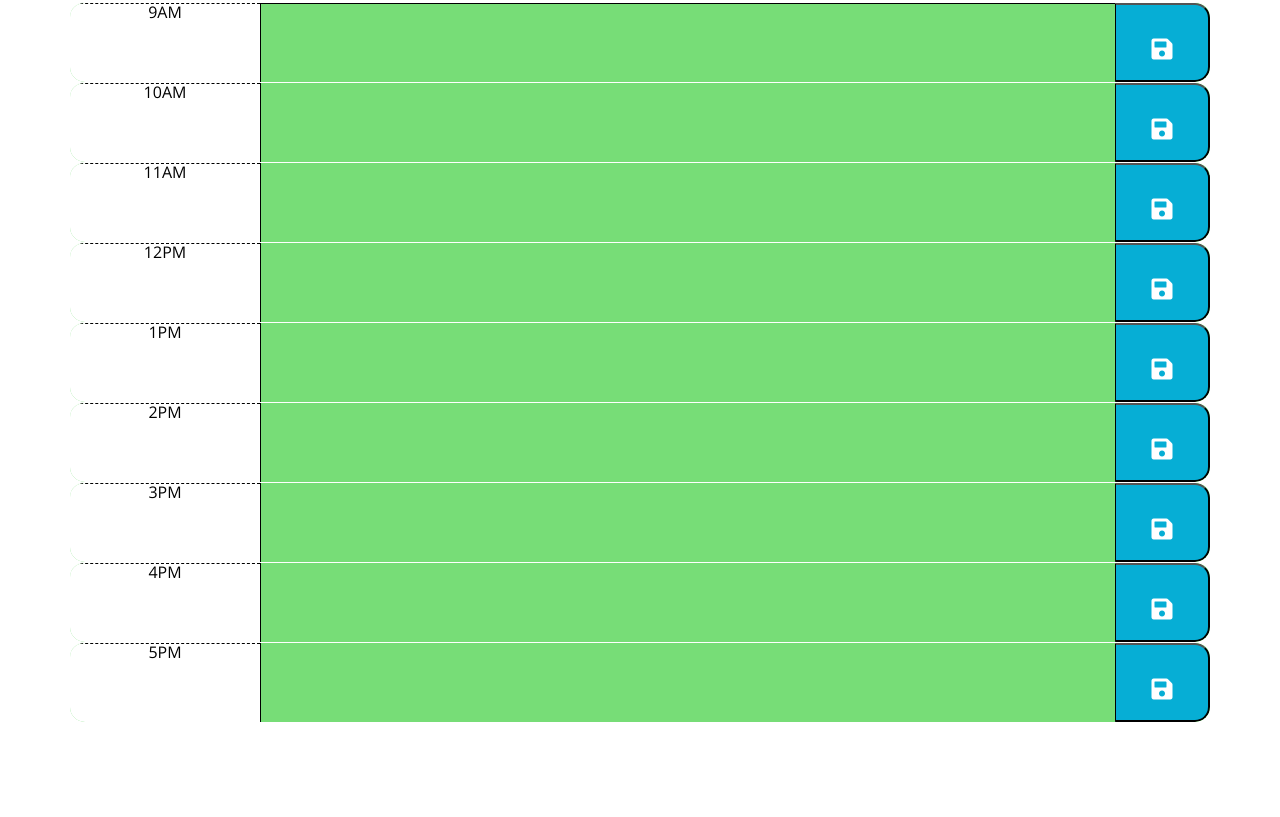
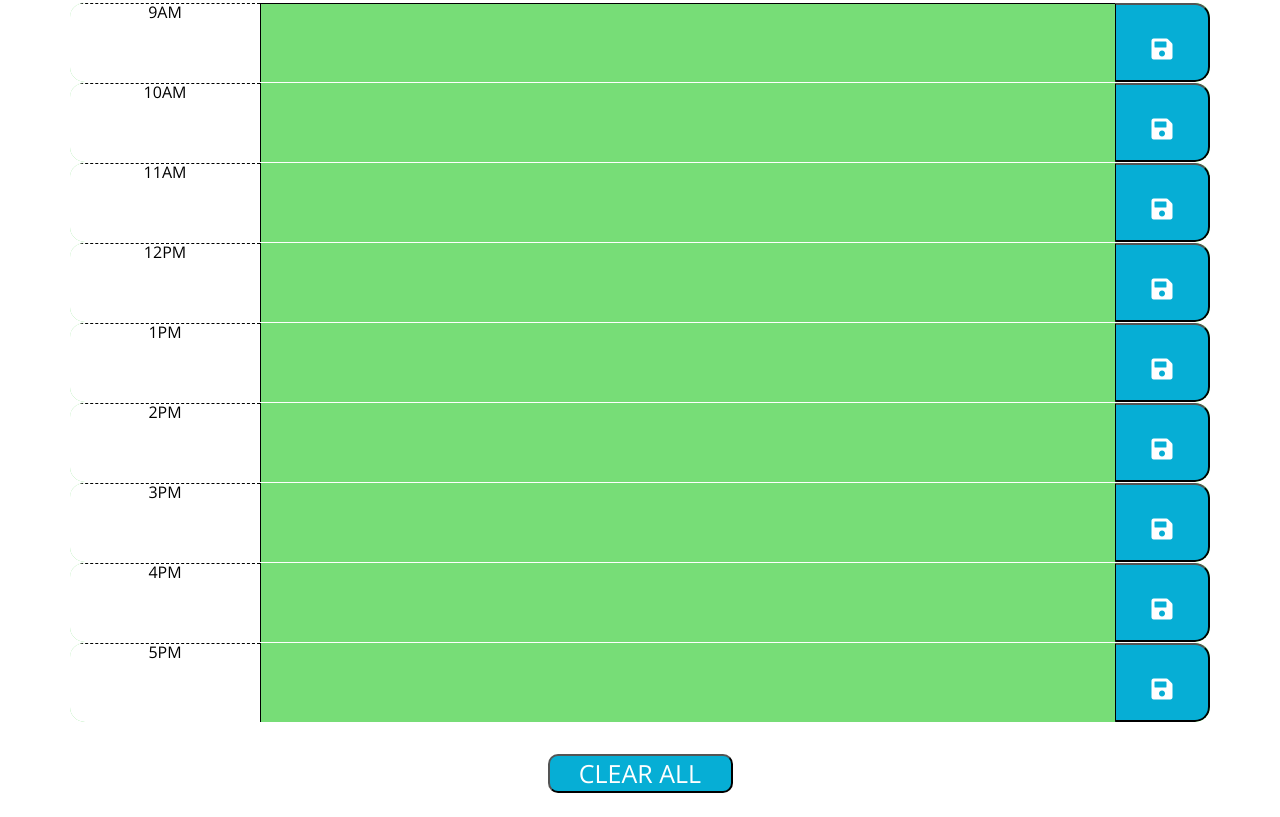
Before and after one commit to drclever/Day-Scheduler, a plain HTML site: page index.html in a window 1280 px wide. Shown: the part 334-1151 px from the top of the page. Before the commit the page ends 1080 px from the top, so only its background shows below. Drawn offline with nearby package versions, Linux system fonts and the light colour scheme.

Commit message:
Added logic for clear button

```diff
--- a/assets/css/style.css
+++ b/assets/css/style.css
@@ -82,3 +82,25 @@ textarea{
   outline: 0;
   box-shadow: 0 0 0 0.2rem rgba(0,123,255,.25);
 }
+
+/* Clear Button CSS */
+.clearBtn {
+  float: center;
+  border-radius: 10px;
+  background-color: #06AED5;
+  color: white;
+  opacity: 1;
+  font-size: 25px;
+  padding: 5px;
+  margin: auto;
+  display: block;
+}
+.clearBtn:Hover {
+  font-size: 30px;
+  opacity: 0.6;
+  transition: all .3s ease-in-out;
+}
+.clearBtn:focus {
+    outline: 0;
+    box-shadow: 0 0 0 0.2rem rgba(0,123,255,.25);
+  }
--- a/assets/script.js
+++ b/assets/script.js
@@ -25,6 +25,12 @@ $(document).ready(function() {
         let value = $(this).parent().attr("id");
         let text =  $(this).siblings(".entry").val();
         localStorage.setItem(value, text);
+    });
+
+    //Use jQuery to clear local storage and refresh the page
+    $("#clear").click(function() {
+        localStorage.clear();
+        location.reload()
     });
 
 
--- a/index.html
+++ b/index.html
@@ -114,6 +114,11 @@
                     <i class="fas fa-save"></i>
                 </button>
             </div>
+
+            <br><br>
+
+            <button id ="clear" class="col-2 clearBtn clearBtn:Hover"> CLEAR ALL </button>
+
         </div>
 
         <script src="https://code.jquery.com/jquery-3.4.1.min.js"></script>
```
